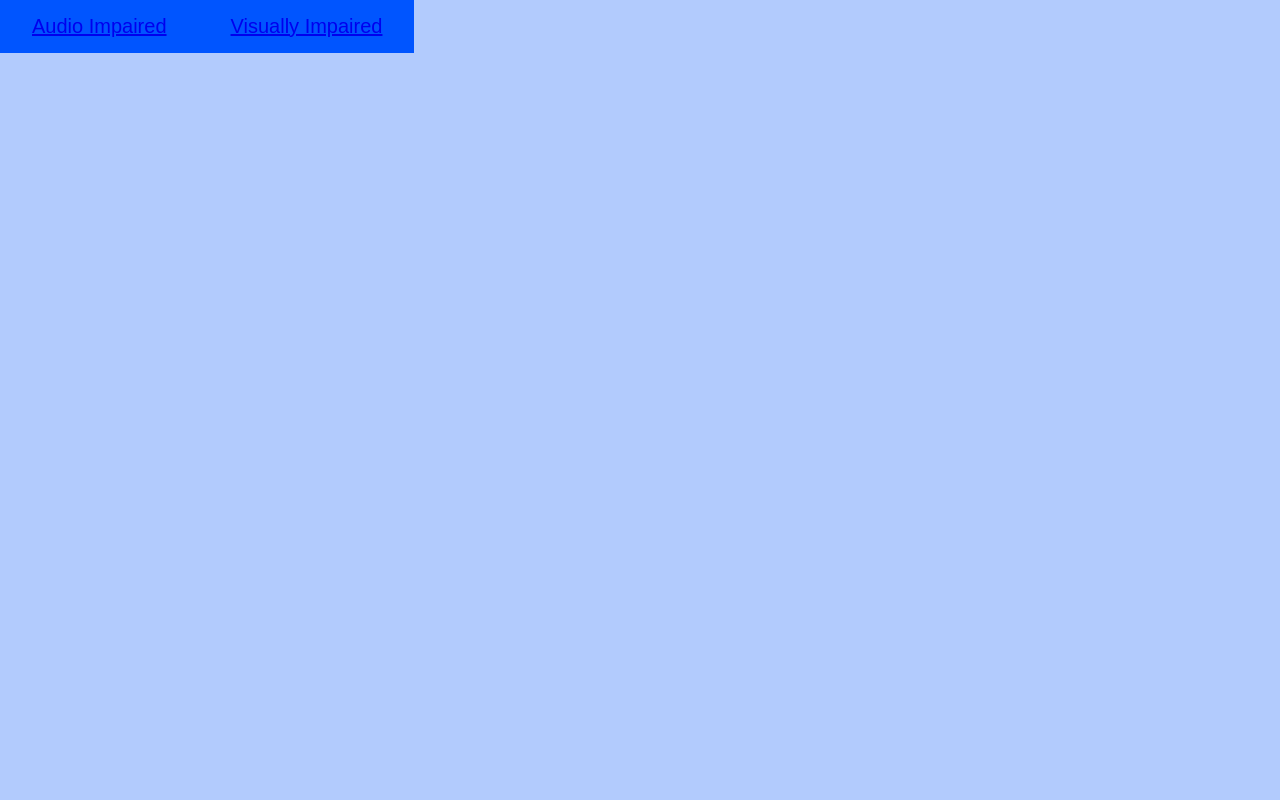
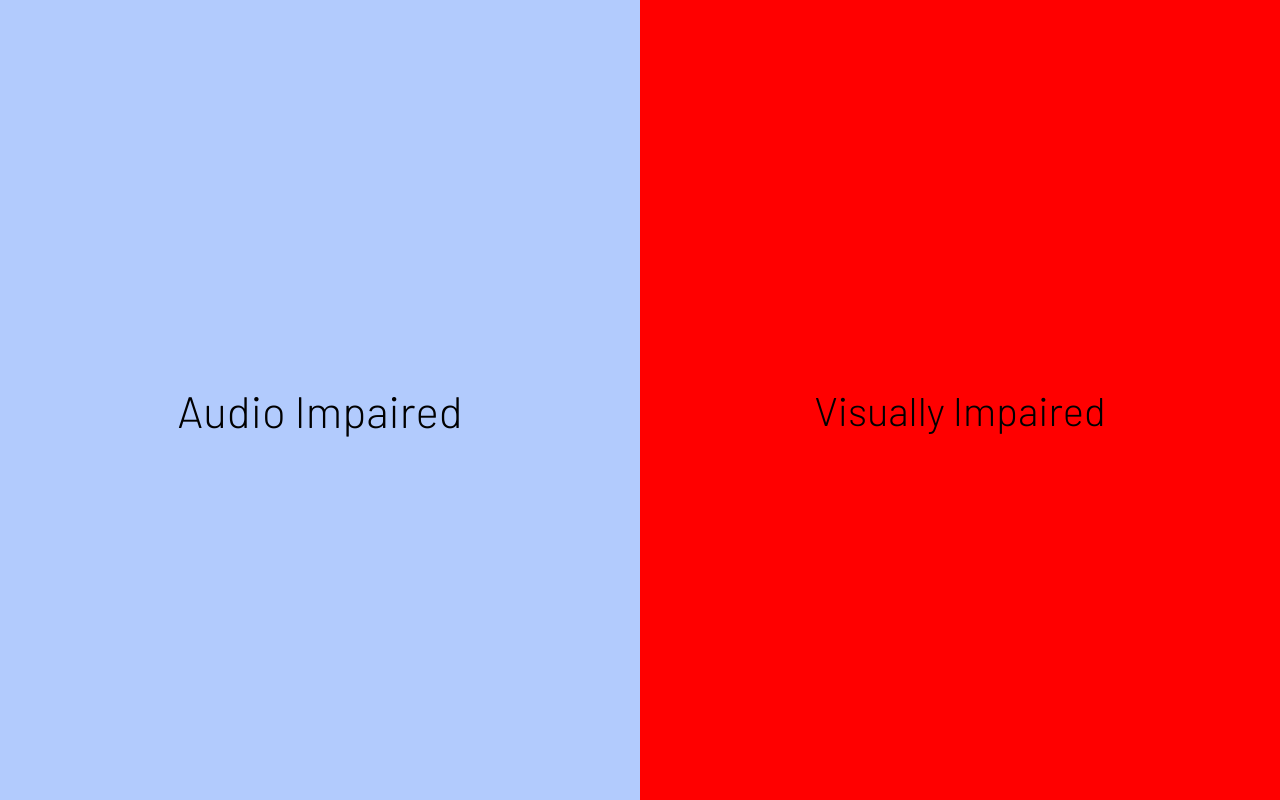
Before and after one commit to jerryxu99/VisualSpeech, a React (Create React App) app in the folder frontend/: page / in a window 1280 px wide. Built offline with nearby package versions, Linux system fonts and the light colour scheme.

Commit message:
update home page

```diff
--- a/frontend/src/App.css
+++ b/frontend/src/App.css
@@ -1,3 +1,9 @@
+@import url('https://fonts.googleapis.com/css2?family=Barlow:wght@300&display=swap');
+
+*{
+    font-family: 'Barlow', sans-serif;
+}
+
 body {
   background-color: #b2cbfd;
 }
@@ -143,3 +149,45 @@ img {
   border-radius: 50%;
   margin: 2px 5px;
 }
+
+/*HOME*/
+
+.split {
+  height: 100%;
+  width: 50%;
+  position: fixed;
+  z-index: 1;
+  top: 0;
+  overflow-x: hidden;
+  padding-top: 20px;
+}
+
+.left {
+  left: 0;
+  background-color: #b2cbfd;
+  transition: transform .5s;
+}
+
+.right {
+  right: 0;
+  background-color: red;
+  transition: transform .5s;
+}
+
+.centered {
+  position: absolute;
+  top: 50%;
+  left: 50%;
+  transform: translate(-50%, -50%);
+  text-align: center;
+  font-size: 40px;
+  color: black;
+}
+
+.right:hover {
+  transform: scale(1.1);
+}
+
+.left:hover {
+  transform: scale(1.1);
+}
--- a/frontend/src/App.js
+++ b/frontend/src/App.js
@@ -32,14 +32,18 @@ function App() {
 
 function Home() {
   return (
-    <div>
-      <button>
-        <Link to="/AudioImpaired">Audio Impaired</Link>
-      </button>
-      <button>
-        <Link to="/VisuallyImpaired">Visually Impaired</Link>
-      </button>
-    </div>
+      <div>
+      <Link to="/AudioImpaired">
+        <div class="split left">
+          <div class="centered">Audio Impaired</div>
+        </div>
+      </Link>
+      <Link to="/VisuallyImpaired">
+        <div class="split right">
+          <div class="centered">Visually Impaired</div>
+        </div>
+      </Link>
+      </div>
   );
 }
 
```
Also changed, not shown: 1 other file (tests, documents, lock files or other folders).
